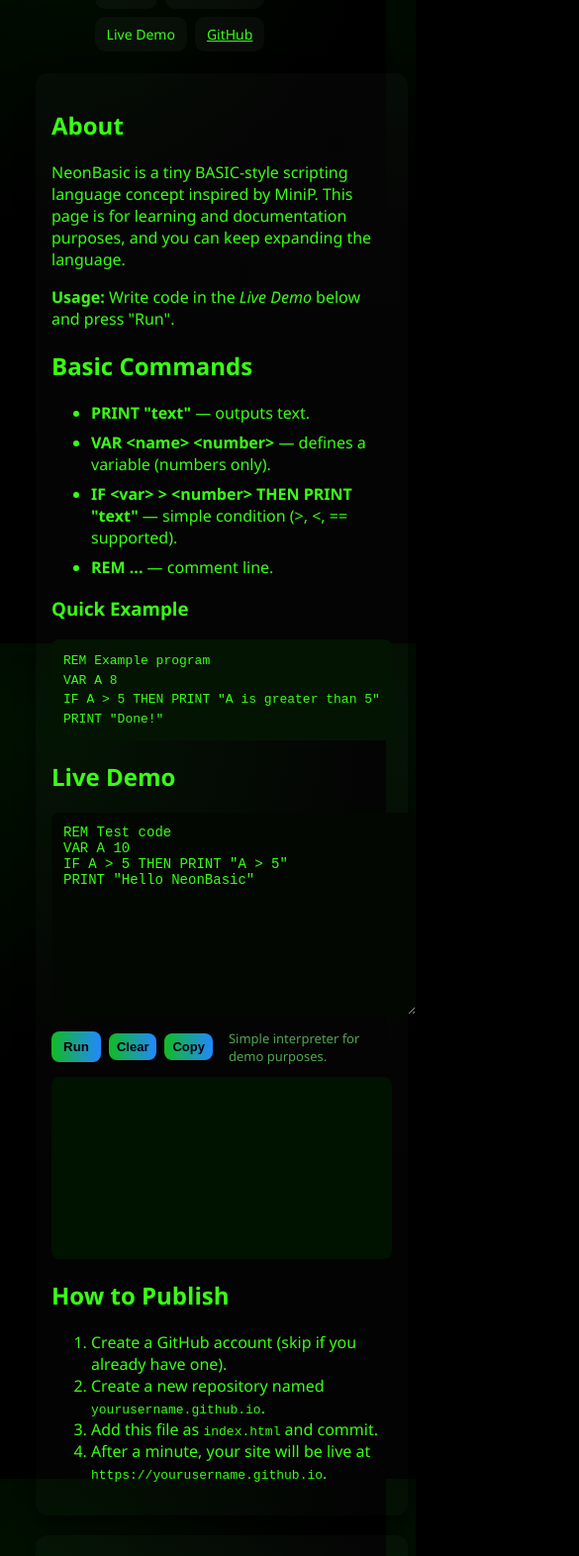
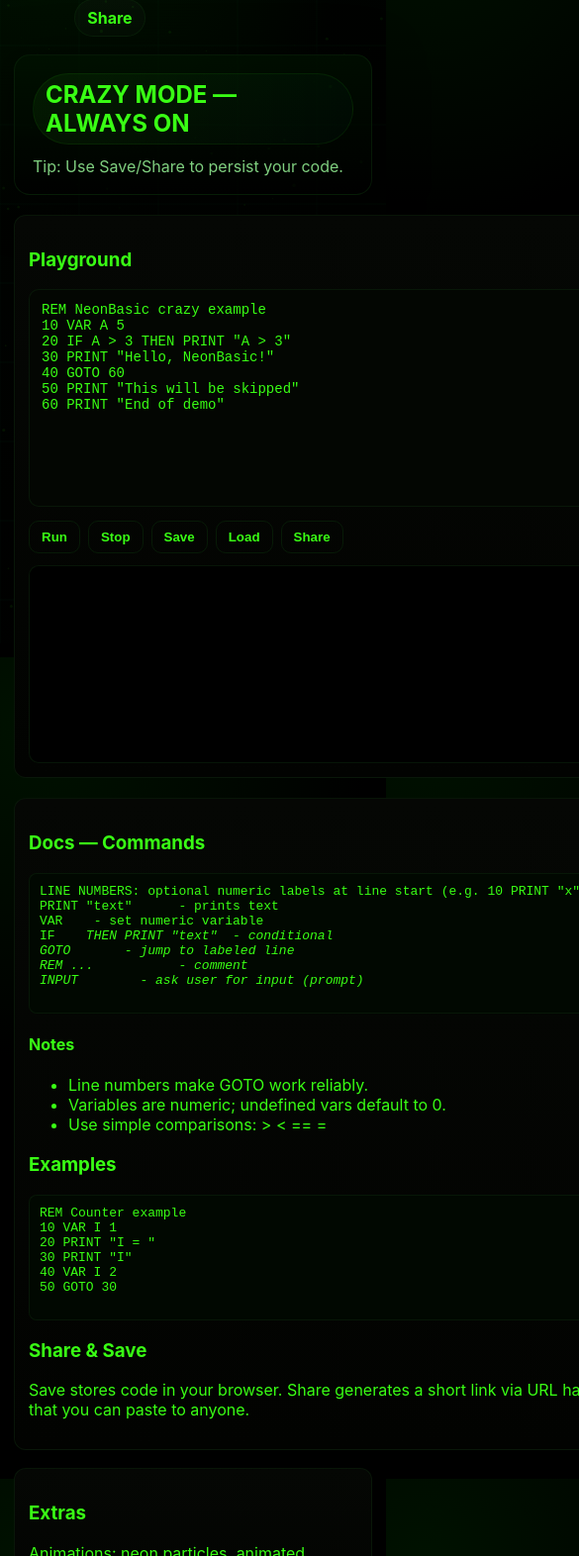
Before and after one commit to ityllz89-star/NEonBasic, a plain HTML site: page index.html in a window 390 px wide. Shown: the part 194-1766 px from the top of the page at 99% size, 585 px wide, since content can reach past the window. Drawn offline with Linux system fonts and the light colour scheme.

Commit message:
Revamp index.html for NeonBasic playground
Updated the title and description for the NeonBasic playground. Enhanced styling and layout for a better user experience, including adjustments to background colors and element sizes.

```diff
--- a/index.html
+++ b/index.html
@@ -3,197 +3,328 @@
 <head>
   <meta charset="utf-8" />
   <meta name="viewport" content="width=device-width,initial-scale=1" />
-  <title>NeonBasic — Tiny BASIC Language</title>
-  <meta name="description" content="NeonBasic: a small BASIC‑style programming language. Examples, command guide, and live playground." />
+  <title>NeonBasic — Tiny BASIC Playground</title>
+  <meta name="description" content="NeonBasic: dark neon playground with docs, live interpreter, save/share and wild animations." />
 
   <style>
     :root{
-      --bg:#000;
+      --bg:#050505;
       --neon:#39ff14;
-      --muted:#52a652;
-      --glass: rgba(255,255,255,0.03);
-      font-family: 'Segoe UI', Roboto, Helvetica, Arial, monospace;
-    }
-    html,body{height:100%;}
-    body{
-      margin:0;min-height:100%;background:radial-gradient(circle at 10% 10%, #001100 0%, #000000 40%),var(--bg);color:var(--neon);
-      -webkit-font-smoothing:antialiased; -moz-osx-font-smoothing:grayscale;
+      --neon-2:#00ffa1;
+      --muted:#7fcf7f;
+      --card:#070b07;
+      --glass:rgba(255,255,255,0.02);
+      font-family: Inter, 'Segoe UI', Roboto, Helvetica, Arial, monospace;
     }
 
-    .wrap{max-width:1000px;margin:40px auto;padding:24px}
-    header{display:flex;align-items:center;gap:18px}
-    .logo{width:74px;height:74px;border-radius:12px;background:linear-gradient(135deg,#003300, #003d00);display:flex;align-items:center;justify-content:center;box-shadow:0 6px 30px rgba(57,255,20,0.06), inset 0 1px 0 rgba(255,255,255,0.02)}
-    .logo span{font-weight:800;font-size:28px;color:#e6ffe6;filter:drop-shadow(0 2px 8px rgba(57,255,20,0.18))}
-    h1{margin:0;font-size:28px}
-    p.lead{color:var(--muted);margin:8px 0 20px}
+    *{box-sizing:border-box}
+    html,body{height:100%;margin:0;background:radial-gradient(circle at 10% 10%, #001200 0%, #000 40%),var(--bg);color:var(--neon);}
 
-    nav{display:flex;gap:8px;flex-wrap:wrap;margin-top:12px}
-    nav a{background:var(--glass);padding:8px 12px;border-radius:10px;text-decoration:none;color:var(--neon);font-size:14px}
+    /* canvas background */
+    #bgcanvas{position:fixed;inset:0;z-index:0;pointer-events:none}
 
-    .grid{display:grid;grid-template-columns:1fr 380px;gap:20px;margin-top:22px}
-    .card{background:linear-gradient(180deg, rgba(255,255,255,0.02), rgba(255,255,255,0.01));padding:16px;border-radius:12px;box-shadow:0 6px 20px rgba(0,0,0,0.6);}
+    .wrap{position:relative;z-index:2;max-width:1180px;margin:36px auto;padding:20px}
 
-    pre{background:#031403;padding:12px;border-radius:8px;overflow:auto;color:var(--neon);line-height:1.5}
+    header{display:flex;gap:18px;align-items:center}
+    .logo{width:86px;height:86px;border-radius:18px;background:linear-gradient(135deg,#002200,#003900);display:flex;align-items:center;justify-content:center;color:#eaffea;font-weight:900;font-size:30px;box-shadow:0 0 30px rgba(57,255,20,0.18)}
 
-    .editor textarea{width:100%;height:180px;background:#020801;border:none;color:var(--neon);padding:12px;border-radius:8px;font-family:monospace;font-size:14px}
-    .btn{display:inline-block;padding:8px 12px;border-radius:8px;border:none;background:linear-gradient(90deg,#1b2,#28f);cursor:pointer;color:#001;font-weight:700}
-    .smallbtn{padding:6px 8px;font-size:13px}
+    h1{margin:0;font-size:34px}
+    p.lead{margin:4px 0 0;color:var(--muted)}
 
-    .output{background:#001200;padding:12px;border-radius:8px;height:160px;overflow:auto;color:var(--neon);font-family:monospace}
+    nav{margin-top:12px;display:flex;gap:10px;flex-wrap:wrap}
+    nav a{background:linear-gradient(180deg,rgba(255,255,255,0.02),rgba(255,255,255,0.01));padding:8px 12px;border-radius:999px;border:1px solid rgba(10,40,10,0.6);text-decoration:none;color:var(--neon);font-weight:700}
 
-    .commands li{margin:8px 0}
-    footer{margin-top:30px;color:var(--muted);font-size:13px}
+    .hero{margin-top:18px;padding:18px;border-radius:16px;background:linear-gradient(180deg,rgba(0,20,0,0.6),rgba(0,0,0,0.65));border:1px solid rgba(10,40,10,0.6);box-shadow:0 8px 50px rgba(0,0,0,0.6);}
+    .hero h2{margin:0;font-size:24px}
 
-    a.gh{color:var(--neon);text-decoration:underline}
+    .grid{display:grid;grid-template-columns:1fr 360px;gap:20px;margin-top:20px}
+    .card{background:linear-gradient(180deg,#050704,#020301);border-radius:12px;padding:14px;border:1px solid rgba(15,40,15,0.5);}
 
-    @media (max-width:900px){.grid{grid-template-columns:1fr;}.wrap{padding:16px;margin:20px}}
+    textarea{width:100%;height:220px;background:#030602;border-radius:10px;border:1px solid rgba(10,30,10,0.7);padding:12px;color:var(--neon);font-family:monospace;font-size:14px}
+    .controls{display:flex;gap:8px;margin-top:10px}
+    .btn{background:transparent;border:1px solid rgba(10,40,10,0.6);padding:8px 12px;border-radius:10px;color:var(--neon);font-weight:800;cursor:pointer}
+    .btn:active{transform:translateY(1px)}
+
+    .output{margin-top:12px;height:200px;overflow:auto;background:#000;border-radius:10px;padding:12px;border:1px solid rgba(10,30,10,0.7)}
+
+    .docs pre{background:#010801;padding:10px;border-radius:8px;border:1px solid rgba(10,30,10,0.7);}
+
+    .fancy-title{display:inline-block;padding:6px 12px;border-radius:999px;background:linear-gradient(90deg,rgba(57,255,20,0.06),rgba(0,255,160,0.02));border:1px solid rgba(57,255,20,0.08);}
+
+    .status-pill{display:inline-block;padding:6px 10px;border-radius:999px;background:rgba(0,255,120,0.06);border:1px solid rgba(0,255,120,0.12);color:var(--neon-2);font-weight:800}
+
+    footer{margin-top:26px;color:var(--muted);text-align:center}
+
+    /* neon flicker */
+    .neon{color:var(--neon);text-shadow:0 0 8px rgba(57,255,20,0.12),0 0 20px rgba(57,255,20,0.06)}
+
+    @media (max-width:980px){.grid{grid-template-columns:1fr}.wrap{padding:14px;margin:14px auto}}
   </style>
 </head>
 <body>
+  <canvas id="bgcanvas"></canvas>
   <div class="wrap">
+
     <header>
-      <div class="logo"><span>NB</span></div>
+      <div class="logo">NB</div>
       <div>
-        <h1>NeonBasic</h1>
-        <p class="lead">Simple, fast, educational: a mini BASIC command set with examples, live demo, and docs.</p>
+        <h1 class="neon">NeonBasic</h1>
+        <p class="lead">Dark neon playground — docs, live interpreter, share/save and wild animations.</p>
         <nav>
-          <a href="#about">About</a>
-          <a href="#commands">Commands</a>
-          <a href="#demo">Live Demo</a>
-          <a class="gh" href="#github">GitHub</a>
+          <a href="#play">Play</a>
+          <a href="#docs">Docs</a>
+          <a href="#examples">Examples</a>
+          <a href="#share">Share</a>
         </nav>
       </div>
     </header>
 
+    <section class="hero">
+      <h2 class="fancy-title">CRAZY MODE — ALWAYS ON</h2>
+      <div style="margin-top:12px;display:flex;justify-content:space-between;gap:12px;align-items:center">
+        <div>
+        <div style="color:var(--muted)">Tip: Use Save/Share to persist your code.</div>
+      </div>
+    </section>
+
     <div class="grid">
-      <main class="card">
-        <section id="about">
-          <h2>About</h2>
-          <p>NeonBasic is a tiny BASIC‑style scripting language concept inspired by MiniP. This page is for learning and documentation purposes, and you can keep expanding the language.</p>
-          <p><strong>Usage:</strong> Write code in the <em>Live Demo</em> below and press "Run".</p>
-        </section>
 
-        <section id="commands" style="margin-top:14px">
-          <h2>Basic Commands</h2>
-          <ul class="commands">
-            <li><strong>PRINT "text"</strong> — outputs text.</li>
-            <li><strong>VAR &lt;name&gt; &lt;number&gt;</strong> — defines a variable (numbers only).</li>
-            <li><strong>IF &lt;var&gt; &gt; &lt;number&gt; THEN PRINT "text"</strong> — simple condition (>, &lt;, == supported).</li>
-            <li><strong>REM ...</strong> — comment line.</li>
-          </ul>
+      <main class="card" id="play">
+        <h3>Playground</h3>
+        <textarea id="code">REM NeonBasic crazy example
+10 VAR A 5
+20 IF A > 3 THEN PRINT "A > 3"
+30 PRINT "Hello, NeonBasic!"
+40 GOTO 60
+50 PRINT "This will be skipped"
+60 PRINT "End of demo"</textarea>
 
-          <h3>Quick Example</h3>
-          <pre>REM Example program
-VAR A 8
-IF A > 5 THEN PRINT "A is greater than 5"
-PRINT "Done!"</pre>
-        </section>
+        <div class="controls">
+          <button class="btn" id="run">Run</button>
+          <button class="btn" id="stop">Stop</button>
+          <button class="btn" id="save">Save</button>
+          <button class="btn" id="load">Load</button>
+          <button class="btn" id="shareBtn">Share</button>
+        </div>
 
-        <section id="demo" style="margin-top:14px">
-          <h2>Live Demo</h2>
-          <div class="editor">
-            <textarea id="code">REM Test code
-VAR A 10
-IF A > 5 THEN PRINT "A > 5"
-PRINT "Hello NeonBasic"</textarea>
-          </div>
-          <div style="display:flex;gap:8px;margin-top:10px;align-items:center">
-            <button id="run" class="btn">Run</button>
-            <button id="clear" class="btn smallbtn">Clear</button>
-            <button id="copy" class="btn smallbtn">Copy</button>
-            <div style="flex:1"></div>
-            <span style="color:var(--muted);font-size:13px">Simple interpreter for demo purposes.</span>
-          </div>
-
-          <div class="output" id="output" aria-live="polite" style="margin-top:12px"></div>
-        </section>
-
-        <section style="margin-top:14px">
-          <h2>How to Publish</h2>
-          <ol>
-            <li>Create a GitHub account (skip if you already have one).</li>
-            <li>Create a new repository named <code>yourusername.github.io</code>.</li>
-            <li>Add this file as <code>index.html</code> and commit.</li>
-            <li>After a minute, your site will be live at <code>https://yourusername.github.io</code>.</li>
-          </ol>
-        </section>
-
+        <div class="output" id="output" aria-live="polite"></div>
       </main>
 
-      <aside class="card">
-        <h3>Quick Reference</h3>
+      <aside class="card docs" id="docs">
+        <h3>Docs — Commands</h3>
         <pre>
-PRINT "text"
-VAR X 5
-IF X < 10 THEN PRINT "small"
-REM comment
+LINE NUMBERS: optional numeric labels at line start (e.g. 10 PRINT "x")
+PRINT "text"      - prints text
+VAR <name> <num>  - set numeric variable
+IF <var> <op> <num> THEN PRINT "text"  - conditional
+GOTO <line>      - jump to labeled line
+REM ...           - comment
+INPUT <var>       - ask user for input (prompt)
         </pre>
 
-        <h3 style="margin-top:12px">Tips</h3>
+        <h4>Notes</h4>
         <ul>
-          <li>No case sensitivity or strict spacing.</li>
-          <li>Currently supports only simple numeric comparisons.</li>
-          <li>You can expand the command set anytime.</li>
+          <li>Line numbers make GOTO work reliably.</li>
+          <li>Variables are numeric; undefined vars default to 0.</li>
+          <li>Use simple comparisons: &gt; &lt; == =</li>
         </ul>
 
-        <h3 id="github" style="margin-top:12px">GitHub</h3>
-        <p>Repository link: <a class="gh" href="https://github.com/" target="_blank">(put your repo link here)</a></p>
+        <h3 id="examples">Examples</h3>
+        <pre>
+REM Counter example
+10 VAR I 1
+20 PRINT "I = "
+30 PRINT "I"
+40 VAR I 2
+50 GOTO 30
+        </pre>
 
-        <footer>
-          <p>Made by you • NeonBasic demo page.</p>
-        </footer>
+        <h3 id="share">Share & Save</h3>
+        <p>Save stores code in your browser. Share generates a short link via URL hash that you can paste to anyone.</p>
       </aside>
+
     </div>
+
+    <section class="card" style="margin-top:18px">
+      <h3>Extras</h3>
+      <p>Animations: neon particles, animated scanlines and occasional flicker are permanently enabled for the full NeonBasic experience.</p>
+    </section>
+
+    <footer>NeonBasic • dark neon UI • Made for fun</footer>
   </div>
 
   <script>
-    (function(){
-      const runBtn = document.getElementById('run');
-      const out = document.getElementById('output');
-      const codeEl = document.getElementById('code');
-      const clearBtn = document.getElementById('clear');
-      const copyBtn = document.getElementById('copy');
+    // ---------------------------
+    // Background canvas (particles + grid + scanlines)
+    // Crazy Mode: ALWAYS ON
+    // ---------------------------
+    const canvas = document.getElementById('bgcanvas');
+    const ctx = canvas.getContext('2d');
+    let W = canvas.width = innerWidth;
+    let H = canvas.height = innerHeight;
+    let particles = [];
+    // Force animations on
+    let animOn = true;
 
-      function println(txt){
-        const d = document.createElement('div'); d.textContent = txt; out.appendChild(d); out.scrollTop = out.scrollHeight;
+    function rand(min,max){return Math.random()*(max-min)+min}
+
+    function initParticles(){
+      particles = [];
+      for(let i=0;i<160;i++) particles.push({x:rand(0,W),y:rand(0,H),r:rand(0.3,1.8),v:rand(0.1,0.6)});
+    }
+
+    function drawBG(t){
+      ctx.clearRect(0,0,W,H);
+      const g = ctx.createRadialGradient(W*0.2,H*0.1,10,W*0.5,H*0.5,Math.max(W,H));
+      g.addColorStop(0,'rgba(0,40,6,0.12)');g.addColorStop(1,'rgba(0,0,0,0)');
+      ctx.fillStyle=g;ctx.fillRect(0,0,W,H);
+
+      for(const p of particles){
+        p.y -= p.v + Math.sin((t+p.x)*0.002)*0.2;
+        if(p.y<-10) p.y=H+10;
+        ctx.beginPath();ctx.arc(p.x,p.y,p.r,0,Math.PI*2);
+        ctx.fillStyle='rgba(57,255,20,0.07)';ctx.fill();
       }
 
-      function interpret(src){
-        out.innerHTML='';
-        const vars = {};
-        const lines = src.split(/\n/).map(l=>l.trim()).filter(l=>l.length>0);
-        for(let i=0;i<lines.length;i++){
-          const line = lines[i];
-          if(/^REM\b/i.test(line)) continue;
+      ctx.strokeStyle='rgba(0,255,140,0.03)';
+      ctx.lineWidth=1;
+      for(let x=0;x<W;x+=80){ctx.beginPath();ctx.moveTo(x,0);ctx.lineTo(x,H);ctx.stroke();}
+      for(let y=0;y<H;y+=80){ctx.beginPath();ctx.moveTo(0,y);ctx.lineTo(W,y);ctx.stroke();}
 
-          const varMatch = line.match(/^VAR\s+(\w+)\s+(-?\d+)$/i);
-          if(varMatch){ vars[varMatch[1].toUpperCase()] = Number(varMatch[2]); continue; }
+      ctx.fillStyle='rgba(0,0,0,0.04)';
+      for(let y=0;y<H;y+=3) ctx.fillRect(0,y,W,1);
 
-          const printMatch = line.match(/^PRINT\s+"([\s\S]*)"$/i);
-          if(printMatch){ println(printMatch[1]); continue; }
+      if(Math.random()<0.008){
+        const x=rand(0,W), y=rand(0,H), r=rand(60,180);
+        const grad=ctx.createRadialGradient(x,y,1,x,y,r);
+        grad.addColorStop(0,'rgba(57,255,20,0.06)');grad.addColorStop(1,'rgba(57,255,20,0)');
+        ctx.fillStyle=grad;ctx.beginPath();ctx.arc(x,y,r,0,Math.PI*2);ctx.fill();
+      }
+    }
 
-          const ifMatch = line.match(/^IF\s+(\w+)\s*(==|=|>|<|>=|<=)\s*(-?\d+)\s+THEN\s+PRINT\s+"([\s\S]*)"$/i);
-          if(ifMatch){
-            const name = ifMatch[1].toUpperCase(); const op = ifMatch[2]; const val = Number(ifMatch[3]); const msg = ifMatch[4];
-            const left = vars[name]===undefined?0:vars[name];
-            let cond=false;
-            if(op==='>' ) cond = left>val;
-            else if(op==='<' ) cond = left<val;
-            else if(op==='=='||op==='=') cond = left==val;
-            else if(op==='>=') cond = left>=val;
-            else if(op==='<=') cond = left<=val;
-            if(cond) println(msg);
-            continue;
-          }
+    function loop(t){
+      if(animOn) drawBG(t);
+      requestAnimationFrame(loop);
+    }
 
-          println("Error: unknown command -> " + line);
+    addEventListener('resize',()=>{W=canvas.width=innerWidth;H=canvas.height=innerHeight;initParticles();});
+    initParticles();requestAnimationFrame(loop);
+
+    // ---------------------------
+    // Simple interpreter with line numbers and GOTO & INPUT
+    // ---------------------------
+    const codeEl = document.getElementById('code');
+    const out = document.getElementById('output');
+    const runBtn = document.getElementById('run');
+    const stopBtn = document.getElementById('stop');
+    const saveBtn = document.getElementById('save');
+    const loadBtn = document.getElementById('load');
+    const shareBtn = document.getElementById('shareBtn');
+
+    let running = false;
+
+    function println(t){ const d=document.createElement('div'); d.textContent=t; out.appendChild(d); out.scrollTop=out.scrollHeight; }
+
+    function parseLines(src){
+      const lines = src.split('\n').map(l=>l.replace(/\r/g,'')).map(l=>l.trim()).filter(l=>l.length>0);
+      const program=[];
+      for(const l of lines){
+        const m = l.match(/^\s*(\d+)\s+(.*)$/);
+        if(m) program.push({num:Number(m[1]),text:m[2]});
+        else program.push({num:null,text:l});
+      }
+      return program;
+    }
+
+    async function runProgram(src){
+      running = true; out.innerHTML='';
+      const prog = parseLines(src);
+      const labelIndex = {};
+      prog.forEach((ln,i)=>{ if(ln.num!==null) labelIndex[ln.num]=i; });
+
+      let pc = 0;
+      while(running && pc < prog.length){
+        const raw = prog[pc].text.trim();
+        if(/^REM\b/i.test(raw)){ pc++; continue; }
+
+        let m;
+        if(m=raw.match(/^INPUT\s+(\w+)$/i)){
+          const name = m[1].toUpperCase();
+          const val = prompt('INPUT ' + name + ':') || '0';
+          window.__neon_vars = window.__neon_vars || {};
+          window.__neon_vars[name] = Number(val);
+          pc++; continue;
         }
+
+        if(m = raw.match(/^VAR\s+(\w+)\s+(-?\d+)$/i)){
+          window.__neon_vars = window.__neon_vars || {};
+          window.__neon_vars[m[1].toUpperCase()] = Number(m[2]); pc++; continue;
+        }
+
+        if(m = raw.match(/^PRINT\s+"([\s\S]*)"$/i)){
+          println(m[1]); pc++; continue;
+        }
+        if(m = raw.match(/^PRINT\s+(\w+)$/i)){
+          const name = m[1].toUpperCase(); const v = (window.__neon_vars && window.__neon_vars[name]) || 0; println(String(v)); pc++; continue;
+        }
+
+        if(m = raw.match(/^IF\s+(\w+)\s*(==|=|>|<|>=|<=)\s*(-?\d+)\s+THEN\s+PRINT\s+"([\s\S]*)"$/i)){
+          const name=m[1].toUpperCase(); const op=m[2]; const val=Number(m[3]); const msg=m[4];
+          const left = (window.__neon_vars && window.__neon_vars[name]) || 0;
+          let ok=false;
+          if(op=='>') ok = left>val; else if(op=='<') ok = left<val; else if(op=='=='||op=='=') ok = left==val; else if(op=='>=') ok = left>=val; else if(op=='<=') ok = left<=val;
+          if(ok) println(msg);
+          pc++; continue;
+        }
+
+        if(m = raw.match(/^GOTO\s+(\d+)$/i)){
+          const target = Number(m[1]);
+          if(labelIndex[target] !== undefined) { pc = labelIndex[target]; continue; }
+          else { println('Runtime error: unknown label ' + target); break; }
+        }
+
+        println('Error: unknown command -> ' + raw);
+        pc++;
+        await new Promise(r=>setTimeout(r,0));
       }
+      running=false;
+    }
 
-      runBtn.addEventListener('click', ()=>{ interpret(codeEl.value); });
-      clearBtn.addEventListener('click', ()=>{ out.innerHTML=''; });
-      copyBtn.addEventListener('click', ()=>{ navigator.clipboard?.writeText(codeEl.value).then(()=>{ alert('Code copied'); }).catch(()=>{ alert('Copy not supported'); }); });
+    runBtn.addEventListener('click',()=>{ runProgram(codeEl.value); });
+    stopBtn.addEventListener('click',()=>{ running=false; });
 
+    saveBtn.addEventListener('click',()=>{
+      localStorage.setItem('neon_code', codeEl.value); alert('Saved locally');
+    });
+    loadBtn.addEventListener('click',()=>{
+      const v = localStorage.getItem('neon_code'); if(v){ codeEl.value = v; alert('Loaded'); } else alert('No saved code');
+    });
+
+    function compressToHash(s){ try{ return encodeURIComponent(btoa(unescape(encodeURIComponent(s)))); }catch(e){return '';} }
+    function expandFromHash(h){ try{ return decodeURIComponent(escape(atob(decodeURIComponent(h)))); }catch(e){return ''; } }
+
+    shareBtn.addEventListener('click',()=>{
+      const h = compressToHash(codeEl.value);
+      const url = location.origin + location.pathname + '#code=' + h;
+      navigator.clipboard?.writeText(url).then(()=>{ alert('Share link copied to clipboard'); }).catch(()=>{ prompt('Share link', url); });
+    });
+
+    (function(){
+      const q = location.hash.replace(/^#?/,'');
+      if(q.startsWith('code=')){
+        const payload = q.slice(5);
+        const txt = expandFromHash(payload); if(txt) codeEl.value = txt;
+      }
+    })();
+
+    // Darken button
+    const darkenBtn = document.getElementById('darken');
+    darkenBtn.addEventListener('click', ()=>{ document.body.style.filter = document.body.style.filter?'':'brightness(.85) contrast(.95)'; });
+
+    // small helper: enable crazy flicker occasionally
+    (function flickerLoop(){
+      if(Math.random()<0.06){ document.querySelectorAll('.neon').forEach(el=>el.style.opacity=0.9); setTimeout(()=>document.querySelectorAll('.neon').forEach(el=>el.style.opacity=1),120); }
+      setTimeout(flickerLoop, 800 + Math.random()*1200);
     })();
   </script>
 </body>
```
